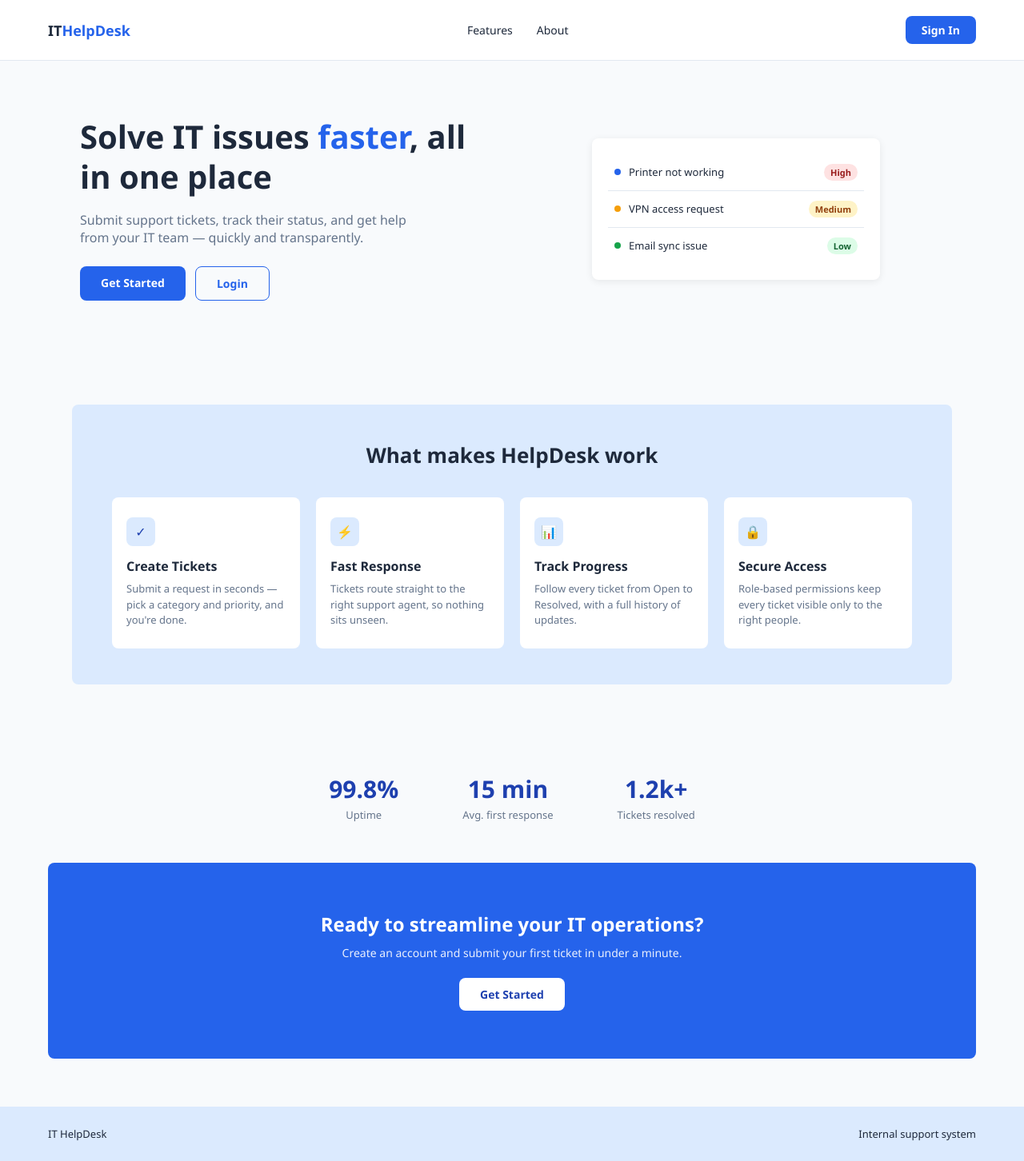
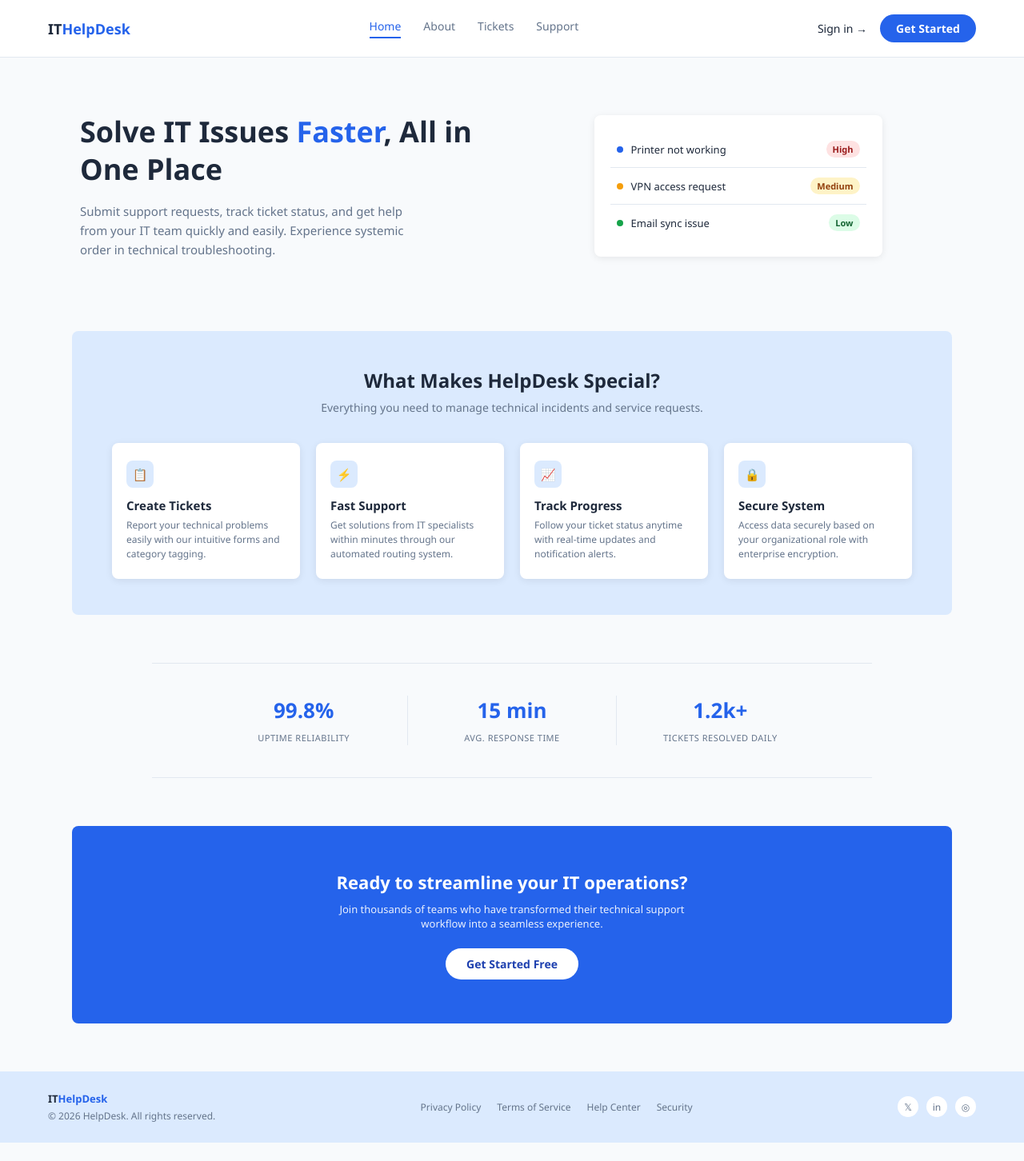
Before and after one commit to halaswedd/InternShip, a React app in the folder frontend/frontend/: page / in a window 1280 px wide. Shown: the whole page at 80% size. After the commit the page ends 1429 px from the top, so only its background shows below. Built offline with nearby package versions, Linux system fonts and the light colour scheme; the HTML template or start-up script is replaced by a standard one.

Commit message:
zabatet l main

```diff
--- a/frontend/frontend/src/pages/LandingPage.css
+++ b/frontend/frontend/src/pages/LandingPage.css
@@ -7,7 +7,7 @@
   display: flex;
   align-items: center;
   justify-content: space-between;
-  padding: 20px 60px;
+  padding: 18px 60px;
   background: var(--surface);
   border-bottom: 1px solid var(--border);
 }
@@ -16,7 +16,6 @@
   font-weight: 700;
   font-size: 18px;
   color: var(--text);
-  text-align: left;
   flex-shrink: 0;
 }
 
@@ -26,31 +25,54 @@
 
 .lp-nav-links {
   display: flex;
-  gap: 30px;
+  gap: 28px;
 }
 
 .lp-nav-links a {
+  color: var(--text-muted);
+  text-decoration: none;
+  font-size: 14px;
+  font-weight: 500;
+  padding-bottom: 4px;
+}
+
+.lp-nav-links a.active {
+  color: var(--primary);
+  border-bottom: 2px solid var(--primary);
+}
+
+.lp-nav-links a:hover {
+  color: var(--primary);
+}
+
+.lp-nav-actions {
+  display: flex;
+  align-items: center;
+  gap: 16px;
+}
+
+.lp-signin {
   color: var(--text);
   text-decoration: none;
   font-size: 14px;
   font-weight: 500;
 }
 
-.lp-nav-links a:hover {
+.lp-signin:hover {
   color: var(--primary);
 }
 
-.lp-nav-btn {
+.lp-getstarted {
   background: var(--primary);
   color: white;
   padding: 8px 20px;
-  border-radius: var(--radius);
+  border-radius: 20px;
   text-decoration: none;
   font-size: 14px;
   font-weight: 600;
 }
 
-.lp-nav-btn:hover {
+.lp-getstarted:hover {
   background: var(--primary-dark);
 }
 
@@ -59,7 +81,7 @@
   display: flex;
   align-items: center;
   justify-content: space-between;
-  gap: 40px;
+  gap: 50px;
   padding: 70px 60px;
   max-width: 1200px;
   margin: 0 auto;
@@ -70,10 +92,10 @@
 }
 
 .lp-hero-text h1 {
-  font-size: 40px;
-  line-height: 1.25;
+  font-size: 36px;
+  line-height: 1.3;
   color: var(--text);
-  margin-bottom: 18px;
+  margin-bottom: 16px;
 }
 
 .lp-hero-text h1 span {
@@ -82,51 +104,9 @@
 
 .lp-hero-text p {
   color: var(--text-muted);
-  font-size: 16px;
-  margin-bottom: 25px;
-  max-width: 420px;
-}
-
-.lp-hero-buttons {
-  display: flex;
-  gap: 12px;
-}
-
-.lp-btn {
-  padding: 11px 26px;
-  border-radius: var(--radius);
-  text-decoration: none;
-  font-size: 14px;
-  font-weight: 600;
-  display: inline-block;
-}
-
-.lp-btn.primary {
-  background: var(--primary);
-  color: white;
-}
-
-.lp-btn.primary:hover {
-  background: var(--primary-dark);
-}
-
-.lp-btn.secondary {
-  background: transparent;
-  color: var(--primary);
-  border: 1px solid var(--primary);
-}
-
-.lp-btn.secondary:hover {
-  background: var(--primary-light);
-}
-
-.lp-btn.white {
-  background: white;
-  color: var(--primary-dark);
-}
-
-.lp-btn.white:hover {
-  background: var(--primary-light);
+  font-size: 15px;
+  line-height: 1.6;
+  max-width: 440px;
 }
 
 .lp-hero-visual {
@@ -186,8 +166,7 @@
 
 /* Features */
 .lp-features {
-  padding: 60px;
-  text-align: center;
+  padding: 20px 60px 60px;
 }
 
 .lp-features-box {
@@ -196,11 +175,18 @@
   padding: 45px 30px;
   max-width: 1100px;
   margin: 0 auto;
+  text-align: center;
 }
 
 .lp-features-box h2 {
   color: var(--text);
-  font-size: 26px;
+  font-size: 24px;
+  margin-bottom: 8px;
+}
+
+.lp-features-subtitle {
+  color: var(--text-muted);
+  font-size: 14px;
   margin-bottom: 35px;
 }
 
@@ -215,32 +201,32 @@
 .lp-feature-card {
   background: var(--surface);
   border-radius: var(--radius);
-  padding: 25px 18px;
+  padding: 22px 18px;
   text-align: left;
+  box-shadow: var(--shadow);
 }
 
 .lp-feature-icon {
-  width: 36px;
-  height: 36px;
+  width: 34px;
+  height: 34px;
   border-radius: 8px;
   background: var(--primary-light);
-  color: var(--primary-dark);
   display: flex;
   align-items: center;
   justify-content: center;
-  font-size: 16px;
-  margin-bottom: 14px;
+  font-size: 15px;
+  margin-bottom: 12px;
 }
 
 .lp-feature-card h3 {
   color: var(--text);
-  font-size: 16px;
-  margin-bottom: 8px;
+  font-size: 15px;
+  margin-bottom: 6px;
 }
 
 .lp-feature-card p {
   color: var(--text-muted);
-  font-size: 13px;
+  font-size: 12px;
   line-height: 1.5;
 }
 
@@ -248,23 +234,35 @@
 .lp-stats {
   display: flex;
   justify-content: center;
-  gap: 80px;
-  padding: 50px 60px;
+  max-width: 900px;
+  margin: 0 auto;
+  padding: 40px 60px;
+  border-top: 1px solid var(--border);
+  border-bottom: 1px solid var(--border);
 }
 
 .lp-stat {
+  flex: 1;
   text-align: center;
+  padding: 0 20px;
+  border-right: 1px solid var(--border);
+}
+
+.lp-stat:last-child {
+  border-right: none;
 }
 
 .lp-stat-number {
   display: block;
-  font-size: 30px;
+  font-size: 26px;
   font-weight: 700;
-  color: var(--primary-dark);
+  color: var(--primary);
+  margin-bottom: 4px;
 }
 
 .lp-stat-label {
-  font-size: 13px;
+  font-size: 11px;
+  letter-spacing: 0.5px;
   color: var(--text-muted);
 }
 
@@ -273,30 +271,101 @@
   background: var(--primary);
   color: white;
   text-align: center;
-  padding: 60px;
-  margin: 0 60px 60px;
+  padding: 55px 40px;
+  margin: 60px auto;
   border-radius: var(--radius);
+  max-width: 1100px;
 }
 
 .lp-cta h2 {
-  font-size: 24px;
+  font-size: 22px;
   margin-bottom: 10px;
 }
 
 .lp-cta p {
   opacity: 0.9;
   margin-bottom: 22px;
+  font-size: 13px;
+  max-width: 480px;
+  margin-left: auto;
+  margin-right: auto;
+}
+
+.lp-btn.white {
+  background: white;
+  color: var(--primary-dark);
+  padding: 10px 26px;
+  border-radius: 20px;
+  text-decoration: none;
   font-size: 14px;
+  font-weight: 600;
+  display: inline-block;
+}
+
+.lp-btn.white:hover {
+  background: var(--primary-light);
 }
 
 /* Footer */
 .lp-footer {
   display: flex;
+  align-items: center;
   justify-content: space-between;
   padding: 25px 60px;
   background: var(--primary-light);
+  font-size: 13px;
+}
+
+.lp-footer-left {
+  display: flex;
+  flex-direction: column;
+  gap: 4px;
+}
+
+.lp-footer-brand {
+  font-weight: 700;
   color: var(--text);
-  font-size: 13px;
+}
+
+.lp-footer-brand-accent {
+  color: var(--primary);
+}
+
+.lp-footer-copy {
+  color: var(--text-muted);
+  font-size: 12px;
+}
+
+.lp-footer-links {
+  display: flex;
+  gap: 20px;
+}
+
+.lp-footer-links a {
+  color: var(--text-muted);
+  text-decoration: none;
+  font-size: 12px;
+}
+
+.lp-footer-links a:hover {
+  color: var(--primary);
+}
+
+.lp-footer-social {
+  display: flex;
+  gap: 10px;
+}
+
+.lp-footer-social span {
+  width: 26px;
+  height: 26px;
+  border-radius: 50%;
+  background: var(--surface);
+  display: flex;
+  align-items: center;
+  justify-content: center;
+  font-size: 12px;
+  color: var(--text-muted);
 }
 
 /* Responsive */
@@ -311,22 +380,29 @@
   }
   .lp-hero-text p {
     max-width: 100%;
-  }
-  .lp-hero-buttons {
-    justify-content: center;
+    margin: 0 auto;
   }
   .lp-features-grid {
     grid-template-columns: 1fr 1fr;
   }
-  .lp-stats {
-    gap: 30px;
-    flex-wrap: wrap;
-  }
   .lp-nav-links {
     display: none;
   }
+  .lp-stats {
+    flex-direction: column;
+    gap: 20px;
+  }
+  .lp-stat {
+    border-right: none;
+    border-bottom: 1px solid var(--border);
+    padding-bottom: 20px;
+  }
+  .lp-footer {
+    flex-direction: column;
+    gap: 15px;
+    text-align: center;
+  }
   .lp-cta {
-    margin: 0 24px 40px;
+    margin: 40px 24px;
   }
-
 }
--- a/frontend/frontend/src/pages/LandingPage.jsx
+++ b/frontend/frontend/src/pages/LandingPage.jsx
@@ -7,20 +7,25 @@ function LandingPage() {
       <nav className="lp-nav">
         <div className="lp-logo">IT<span>HelpDesk</span></div>
         <div className="lp-nav-links">
-          <a href="#features">Features</a>
-          <a href="#stats">About</a>
+          <a href="#" className="active">Home</a>
+          <a href="#about">About</a>
+          <a href="#tickets">Tickets</a>
+          <a href="#support">Support</a>
         </div>
-        <Link to="/login" className="lp-nav-btn">Sign In</Link>
+        <div className="lp-nav-actions">
+          <Link to="/login" className="lp-signin">Sign in →</Link>
+          <Link to="/register" className="lp-getstarted">Get Started</Link>
+        </div>
       </nav>
 
       <section className="lp-hero">
         <div className="lp-hero-text">
-          <h1>Solve IT issues <span>faster</span>, all in one place</h1>
-          <p>Submit support tickets, track their status, and get help from your IT team — quickly and transparently.</p>
-          <div className="lp-hero-buttons">
-            <Link to="/register" className="lp-btn primary">Get Started</Link>
-            <Link to="/login" className="lp-btn secondary">Login</Link>
-          </div>
+          <h1>Solve IT Issues <span>Faster</span>, All in One Place</h1>
+          <p>
+            Submit support requests, track ticket status, and get help from your
+            IT team quickly and easily. Experience systemic order in technical
+            troubleshooting.
+          </p>
         </div>
         <div className="lp-hero-visual">
           <div className="lp-visual-card">
@@ -43,58 +48,74 @@ function LandingPage() {
         </div>
       </section>
 
-      <section className="lp-features" id="features">
+      <section className="lp-features" id="about">
         <div className="lp-features-box">
-          <h2>What makes HelpDesk work</h2>
+          <h2>What Makes HelpDesk Special?</h2>
+          <p className="lp-features-subtitle">
+            Everything you need to manage technical incidents and service requests.
+          </p>
           <div className="lp-features-grid">
             <div className="lp-feature-card">
-              <div className="lp-feature-icon">✓</div>
+              <div className="lp-feature-icon">📋</div>
               <h3>Create Tickets</h3>
-              <p>Submit a request in seconds — pick a category and priority, and you're done.</p>
+              <p>Report your technical problems easily with our intuitive forms and category tagging.</p>
             </div>
             <div className="lp-feature-card">
               <div className="lp-feature-icon">⚡</div>
-              <h3>Fast Response</h3>
-              <p>Tickets route straight to the right support agent, so nothing sits unseen.</p>
+              <h3>Fast Support</h3>
+              <p>Get solutions from IT specialists within minutes through our automated routing system.</p>
             </div>
             <div className="lp-feature-card">
-              <div className="lp-feature-icon">📊</div>
+              <div className="lp-feature-icon">📈</div>
               <h3>Track Progress</h3>
-              <p>Follow every ticket from Open to Resolved, with a full history of updates.</p>
+              <p>Follow your ticket status anytime with real-time updates and notification alerts.</p>
             </div>
             <div className="lp-feature-card">
               <div className="lp-feature-icon">🔒</div>
-              <h3>Secure Access</h3>
-              <p>Role-based permissions keep every ticket visible only to the right people.</p>
+              <h3>Secure System</h3>
+              <p>Access data securely based on your organizational role with enterprise encryption.</p>
             </div>
           </div>
         </div>
       </section>
 
-      <section className="lp-stats" id="stats">
+      <section className="lp-stats" id="tickets">
         <div className="lp-stat">
           <span className="lp-stat-number">99.8%</span>
-          <span className="lp-stat-label">Uptime</span>
+          <span className="lp-stat-label">UPTIME RELIABILITY</span>
         </div>
         <div className="lp-stat">
           <span className="lp-stat-number">15 min</span>
-          <span className="lp-stat-label">Avg. first response</span>
+          <span className="lp-stat-label">AVG. RESPONSE TIME</span>
         </div>
         <div className="lp-stat">
           <span className="lp-stat-number">1.2k+</span>
-          <span className="lp-stat-label">Tickets resolved</span>
+          <span className="lp-stat-label">TICKETS RESOLVED DAILY</span>
         </div>
       </section>
 
-      <section className="lp-cta">
+      <section className="lp-cta" id="support">
         <h2>Ready to streamline your IT operations?</h2>
-        <p>Create an account and submit your first ticket in under a minute.</p>
-        <Link to="/register" className="lp-btn white">Get Started</Link>
+        <p>Join thousands of teams who have transformed their technical support workflow into a seamless experience.</p>
+        <Link to="/register" className="lp-btn white">Get Started Free</Link>
       </section>
 
       <footer className="lp-footer">
-        <span>IT HelpDesk</span>
-        <span>Internal support system</span>
+        <div className="lp-footer-left">
+          <span className="lp-footer-brand">IT<span className="lp-footer-brand-accent">HelpDesk</span></span>
+          <span className="lp-footer-copy">© 2026 HelpDesk. All rights reserved.</span>
+        </div>
+        <div className="lp-footer-links">
+          <a href="#">Privacy Policy</a>
+          <a href="#">Terms of Service</a>
+          <a href="#">Help Center</a>
+          <a href="#">Security</a>
+        </div>
+        <div className="lp-footer-social">
+          <span>𝕏</span>
+          <span>in</span>
+          <span>◎</span>
+        </div>
       </footer>
     </div>
   );
```
